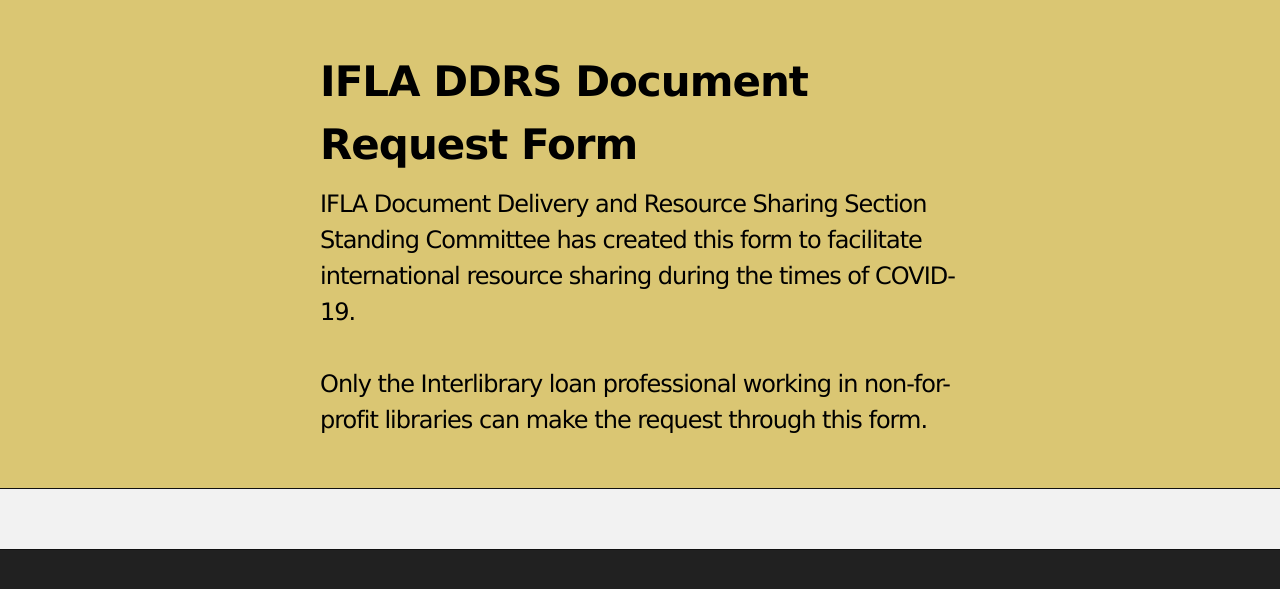
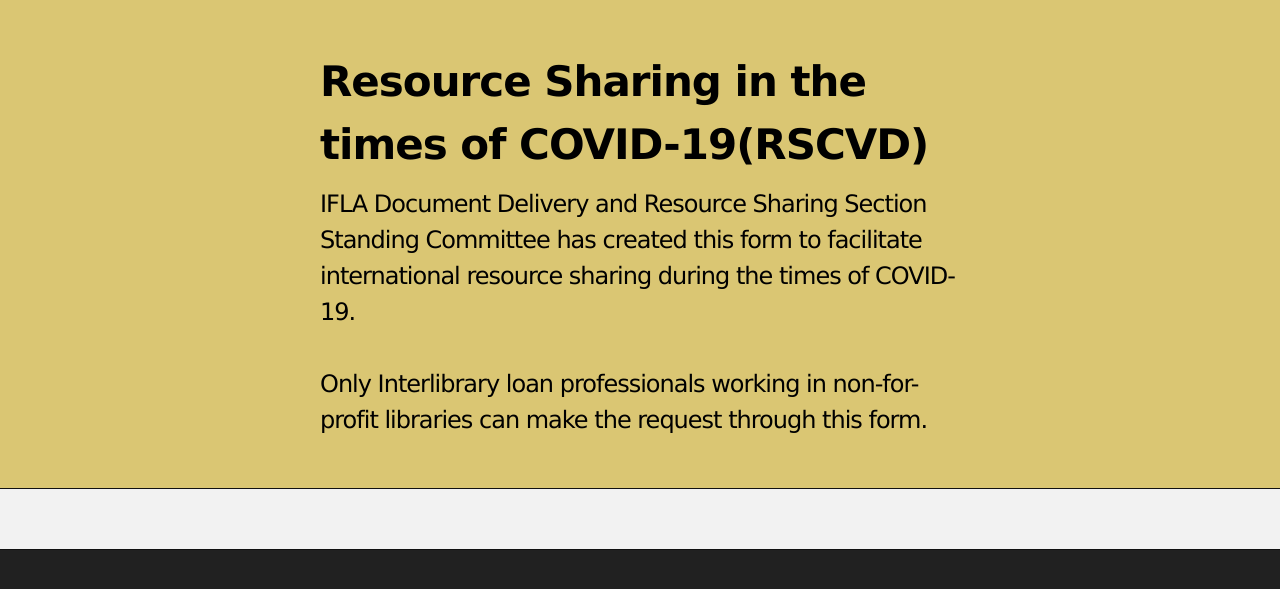
Before and after one commit to JosephMcArthur/rscvd-dev, a Jekyll site: the page built from index.md, in a window 1280 px wide. Shown: the top 589 px of the page. Built offline with Jekyll 4.4.1, drawn with Linux system fonts in a browser that asks for light colours; our own code applies the rules of GitHub Pages for plain Markdown files.

Commit message:
Update _config.yml

```diff
--- a/_config.yml
+++ b/_config.yml
@@ -1,5 +1,5 @@
-title: IFLA DDRS Document Request Form
-description: IFLA Document Delivery and Resource Sharing Section Standing Committee has created this form to facilitate international resource sharing during the times of COVID-19. <br><br> Only the Interlibrary loan professional working in non-for-profit libraries can make the request through this form.
+title: Resource Sharing in the times of COVID-19(RSCVD)
+description: IFLA Document Delivery and Resource Sharing Section Standing Committee has created this form to facilitate international resource sharing during the times of COVID-19. <br><br> Only Interlibrary loan professionals working in non-for-profit libraries can make the request through this form.
 show_downloads: false
 google_analytics:
 theme: jekyll-theme-slate
```
